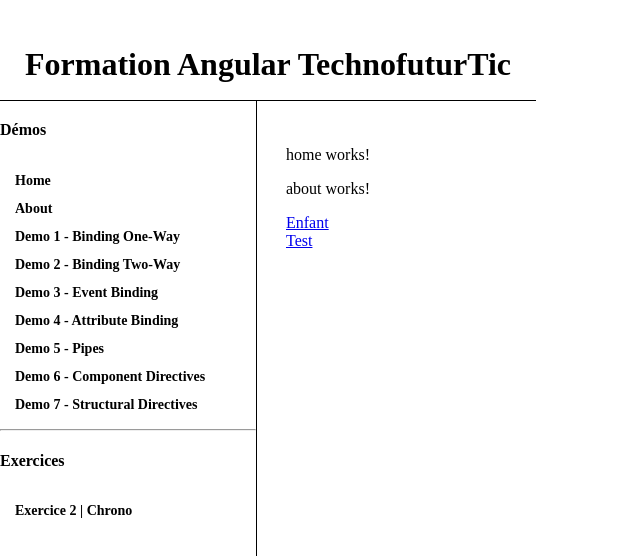
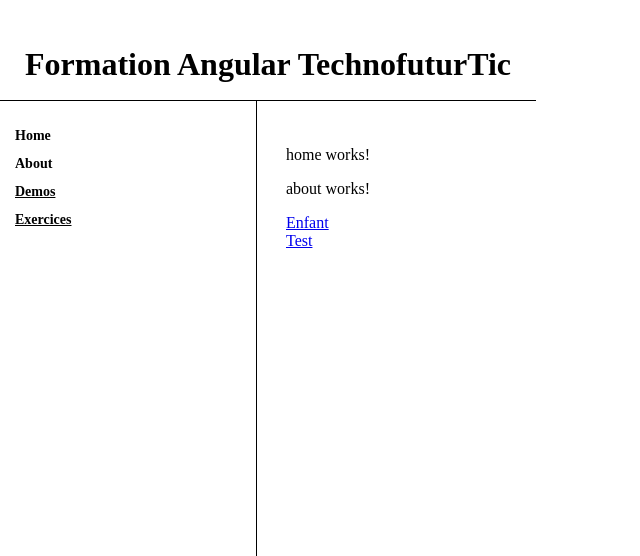
Before and after one commit to Kwendoo/Angular, an Angular app in the folder DemoAngular/: page /home in a window 1280 px wide. Shown: the top 556 px of the page, without its empty margins (0-640 px from the left). Built offline with nearby package versions, Linux system fonts and the light colour scheme.

Commit message:
Exo directive
Mise en place d'un navigation avec sous menu

```diff
--- a/DemoAngular/src/app/nav/nav.component.html
+++ b/DemoAngular/src/app/nav/nav.component.html
@@ -1,4 +1,7 @@
-<h4>Démos</h4>
+
+
+<!-- Menu avant exo directive -->
+<!-- <h4>Démos</h4>
 <ul>
     <li>
         <a routerLink="home">Home</a>
@@ -36,4 +39,19 @@
     <li>
         <a routerLink="exercice/exo2-chronometer">Exercice 2 | Chrono</a>
     </li>
-</ul>
+</ul> -->
+
+<!-- menu après exo directives -->
+
+<div class="nav">
+    <ul>
+        <li *ngFor="let lien of listLien; let i = index">
+            <a [routerLink]="lien.url" (click)="toggleVisible(i)" [ngClass]="{'master' : lien.children}">{{lien.title}}</a>
+            <ul *ngIf="lien.children && lien.isVisible">
+                <li *ngFor="let sousLien of lien.children">
+                    <a [routerLink]="sousLien.url">{{sousLien.title}}</a>
+                </li>
+            </ul>
+        </li>
+    </ul>
+</div>
--- a/DemoAngular/src/app/nav/nav.component.ts
+++ b/DemoAngular/src/app/nav/nav.component.ts
@@ -7,9 +7,41 @@
 })
 export class NavComponent implements OnInit {
 
+  listLien : Link[];
+
   constructor() { }
 
   ngOnInit(): void {
+
+    this.listLien = [
+      {url : '/home', title : 'Home'},
+      {url : '/about', title : 'About'},
+      {title : 'Demos', children : [
+        {url : '/demo/demo1', title : 'Demo 1 - Binding One-Way'},
+        {url : '/demo/demo2', title : 'Demo 2 - Binding Two-Way'},
+        {url : '/demo/demo3', title : 'Demo 3 - Event Binding'},
+        {url : '/demo/demo4', title : 'Demo 4 - Attribute Binding'},
+        {url : '/demo/demo5', title : 'Demo 5 - Pipes'},
+        {url : '/demo/demo6', title : 'Demo 6 - Component Directives'},
+        {url : '/demo/demo7', title : 'Demo 7 - Structural Directives'},
+      ]},
+      {title : 'Exercices', children : [
+        {url : '/exercice/exo2-chronometer', title : 'Exo 1 - Chronomètre'}
+      ]}
+    ]
+
+  }
+
+  toggleVisible(index : number){
+    this.listLien[index].isVisible = !this.listLien[index].isVisible;
   }
 
 }
+
+
+export class Link{
+  title : string;
+  url? : string;
+  children? : Link[];
+  isVisible? : boolean;
+}
```
